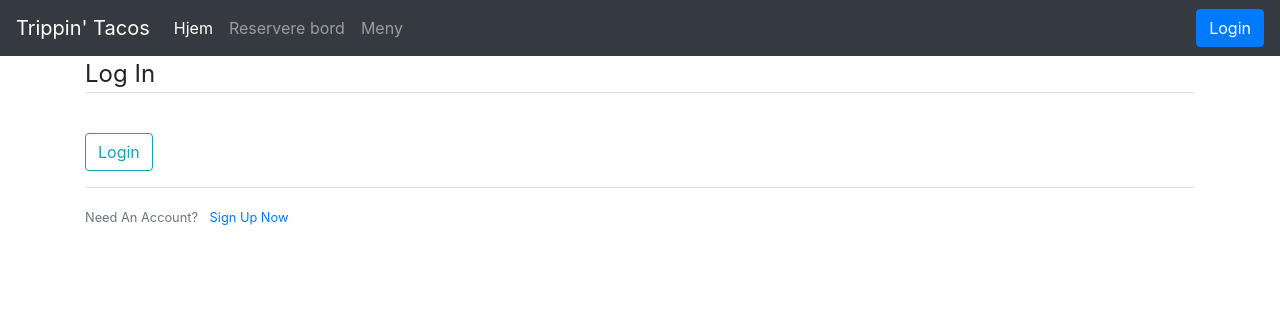
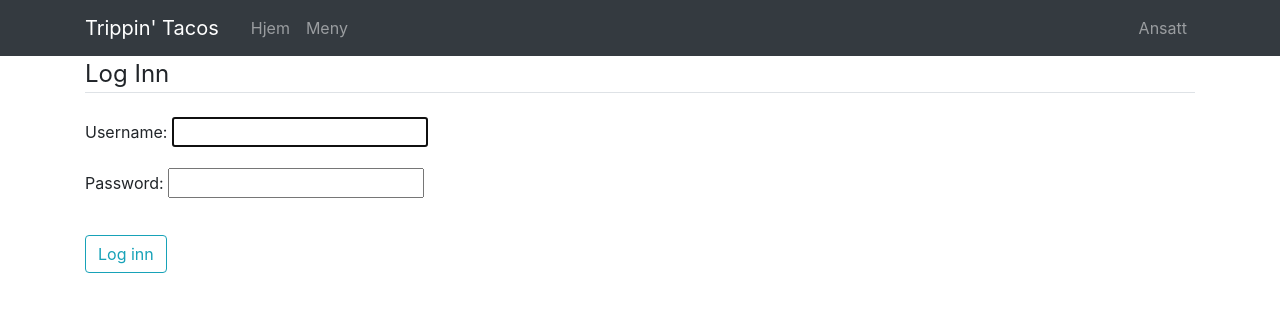
Before and after one commit to nicklasbekkevold/trippintacos, a Django app: page /login/ in a window 1280 px wide. Shown: the top 312 px of the page. Run offline with Django 3.2, Linux system fonts and the light colour scheme; some libraries are stand-ins or nearby versions.

Commit message:
Added login / logout for employee

```diff
--- a/employee/templates/employee/login.html
+++ b/employee/templates/employee/login.html
@@ -2,17 +2,19 @@
 {% block content %}
     <div class="content-section">
         <form method="POST">
+            {% csrf_token %}
             <fieldset class="form-group">
-                <legend class="border-bottom mb-4">Log In</legend>
+                <legend class="border-bottom mb-4">Log Inn</legend>
+                {{ form.as_p }}
             </fieldset>
             <div class="form-group">
-                <button class="btn btn-outline-info" type="submit">Login</button>
+                <button class="btn btn-outline-info" type="submit">Log inn</button>
             </div>
         </form>
-        <div class="border-top pt-3">
+        <!-- div class="border-top pt-3">
             <small class="text-muted">
                 Need An Account? <a class="ml-2" href="#">Sign Up Now</a>
             </small>
-        </div>
+        </div -->
     </div>
 {% endblock content %}
--- a/employee/templates/employee/logout.html
+++ b/employee/templates/employee/logout.html
@@ -1,9 +1,9 @@
 {% extends 'base.html' %}
 {% block content %}
-    <h2>You have been logged out</h2>
+    <h2>Du har blitt logget ut</h2>
     <div class="border-top pt-3">
         <small class="text-muted">
-            <a href="{% url 'login' %}">Log In Again</a>
+            <a href="{% url 'login' %}">Log Inn Igjen</a>
         </small>
     </div>
 {% endblock content %}
--- a/guest/views.py
+++ b/guest/views.py
@@ -1,7 +1,5 @@
 from django.shortcuts import render
 from reservations.forms import ReservationForm
-# Create your views here.
-
 
 def guest(request):
     return render(request, 'guest/guestpage.html')
--- a/templates/base.html
+++ b/templates/base.html
@@ -1,30 +1,40 @@
+{% load static %}
 <!DOCTYPE html>
 <html lang="en">
-{% load static %}
 <head>
-    <link rel="stylesheet" href="{%   static 'css/bootstrap.css' %}">
+    <link rel="stylesheet" href="{% static 'css/bootstrap.css' %}">
     <meta charset="UTF-8">
-    <title>Trippin' Tacos</title>
+    {% if title %}
+        <title>Trippin' Tacos - {{ title }}</title>
+    {% else %}
+        <title>Trippin' Tacos</title>
+{% endif %}
 </head>
 <body>
-    <nav class="navbar navbar-expand-xl navbar-dark bg-dark">
-    <a class="navbar-brand" href="{% url 'guest' %}">Trippin' Tacos</a>
-    <div class="collapse navbar-collapse" id="navbarNavDropdown">
-        <ul class="navbar-nav mr-auto">
-            <li class="nav-item active">
-                <a class="nav-link" href="{% url 'guest' %}">Hjem<span class="sr-only">(current)</span></a>
-            </li>
-            <li class="nav-item">
-                <a class="nav-link" href="#">Reservere bord</a>
-            </li>
-            <li class="nav-item">
-                <a class="nav-link" href="#">Meny</a>
-            </li>
-        </ul>
-        <a name="" id="" class="btn btn-primary" href="{% url 'login' %}" role="button">Login</a>
-
-    </div>
-    </nav>
+    <header class="site-header">
+        <nav class="navbar navbar-expand-xl navbar-dark bg-dark">
+            <div class="container">
+                <a class="navbar-brand mr-4" href="{% url 'guest' %}">Trippin' Tacos</a>
+                <button class="navbar-toggler" type="button" data-toggle="collapse" data-target="#navbarToggle" aria-controls="navbarToggle" aria-expanded="false" aria-label="Toggle navigation">
+                <span class="navbar-toggler-icon"></span>
+                </button>
+                <div class="collapse navbar-collapse" id="navbarToggle">
+                    <div class="navbar-nav mr-auto">
+                        <a class="nav-item nav-link" href="{% url 'guest' %}">Hjem</a>
+                        <a class="nav-item nav-link" href="{% url 'employee' %}">Meny</a>
+                    </div>
+                    <!-- Navbar Right Side -->
+                    <div class="navbar-nav">
+                        {% if user.is_authenticated %}
+                            <a class="nav-item nav-link" href="{% url 'logout' %}">Log ut</a>
+                        {% else %}
+                            <a class="nav-item nav-link" href="{% url 'login' %}">Ansatt</a>
+                        {% endif %}
+                    </div>
+                </div>
+            </div>
+        </nav>
+    </header>
     <main role="main" class="container">
         <div class="row">
             <div class="col">
--- a/trippinTacos/settings.py
+++ b/trippinTacos/settings.py
@@ -144,7 +144,8 @@ STATICFILES_DIRS = [
         os.path.join(BASE_DIR, 'bootstrap'),
    ]
 
-
-
 db_from_env = dj_database_url.config(conn_max_age=500)
 DATABASES['default'].update(db_from_env)
+
+LOGIN_REDIRECT_URL = 'employee'
+LOGIN_URL = 'login'
--- a/trippinTacos/urls.py
+++ b/trippinTacos/urls.py
@@ -19,12 +19,15 @@ from django.urls import path, include
 from django.conf.urls import url
 from django.conf.urls.static import static
 from django.conf import settings
+from guest import views
+from employee import views
+from reservations import views
 
 urlpatterns = [
     path('admin/', admin.site.urls),
     path('login/', auth_views.LoginView.as_view(template_name='employee/login.html'), name = 'login'),
     path('logout/', auth_views.LogoutView.as_view(template_name='employee/logout.html'), name = 'logout'),
-    path('', include('guest.urls')),
-    path('employee/', include('employee.urls')),
-    path('reservations/', include('reservations.urls')),
+    path('', include('guest.urls'), name = 'guest'),
+    path('employee/', include('employee.urls'), name = 'employee'),
+    path('reservations/', include('reservations.urls'), name = 'reservations'),
 ] + static(settings.STATIC_URL, document_root=settings.STATIC_ROOT) + static(settings.MEDIA_URL, document_root=settings.MEDIA_ROOT)
```
Also changed, not shown: employee/views.py (+6 -4 lines).
